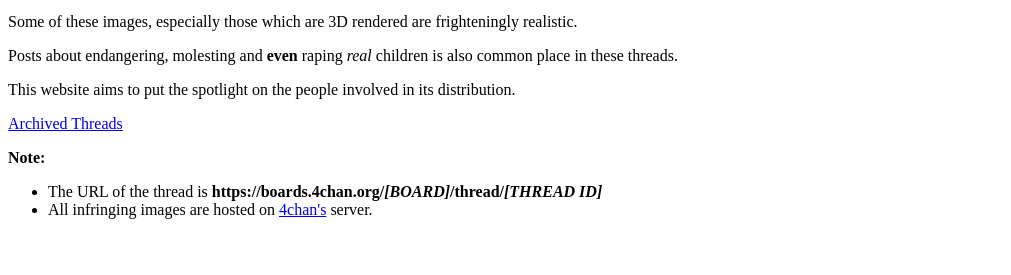
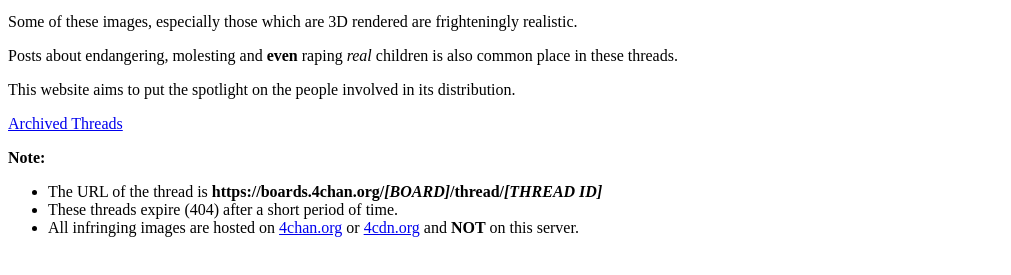
Before and after one commit to Qxe5/apbot, a plain HTML site: page serve/index.html in a window 1280 px wide. Shown: the part 87-362 px from the top of the page, without its empty margins (0-1011 px from the left). Drawn offline with Linux system fonts and the light colour scheme.

Commit message:
edit index.html

```diff
--- a/serve/index.html
+++ b/serve/index.html
@@ -24,6 +24,7 @@
     <b>Note:</b>
     <ul>
         <li>The URL of the thread is <b>https://boards.4chan.org/<i>[BOARD]</i>/thread/<i>[THREAD ID]</i></b></li>
-        <li>All infringing images are hosted on <a href="https://4chan.org">4chan's</a> server.</li>
+        <li>These threads expire (404) after a short period of time.</li>
+        <li>All infringing images are hosted on <a href="https://4chan.org">4chan.org</a> or <a href="https://4cdn.org">4cdn.org</a> and <b>NOT</b> on this server.</li>
     </ul>
 </p>
```
